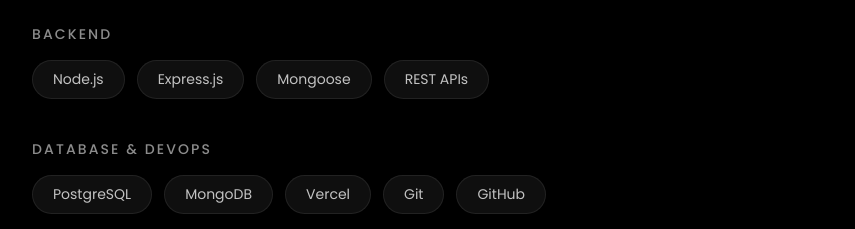
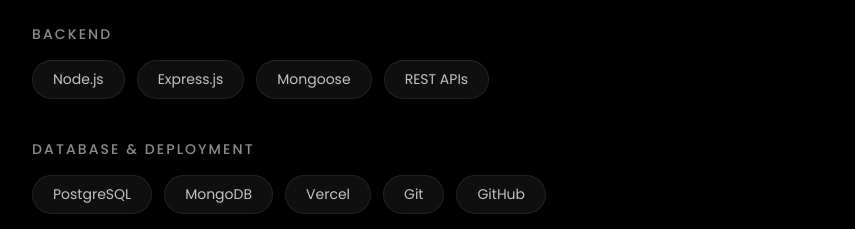
Before and after one commit to joashzach/Portfolio, a Next.js app: page / in a window 1280 px wide. Shown: the part 1400-1629 px from the top of the page, without its empty margins (8-863 px from the left). Built offline with nearby package versions, Linux system fonts and the light colour scheme.

Commit message:
updated a category

```diff
--- a/src/data/portfolio.ts
+++ b/src/data/portfolio.ts
@@ -60,7 +60,7 @@
       tools: ["Node.js", "Express.js", "Mongoose", "REST APIs"],
     },
     {
-      category: "Database & DevOps",
+      category: "Database & Deployment",
       tools: ["PostgreSQL", "MongoDB", "Vercel", "Git", "GitHub"],
     },
   ],
```
